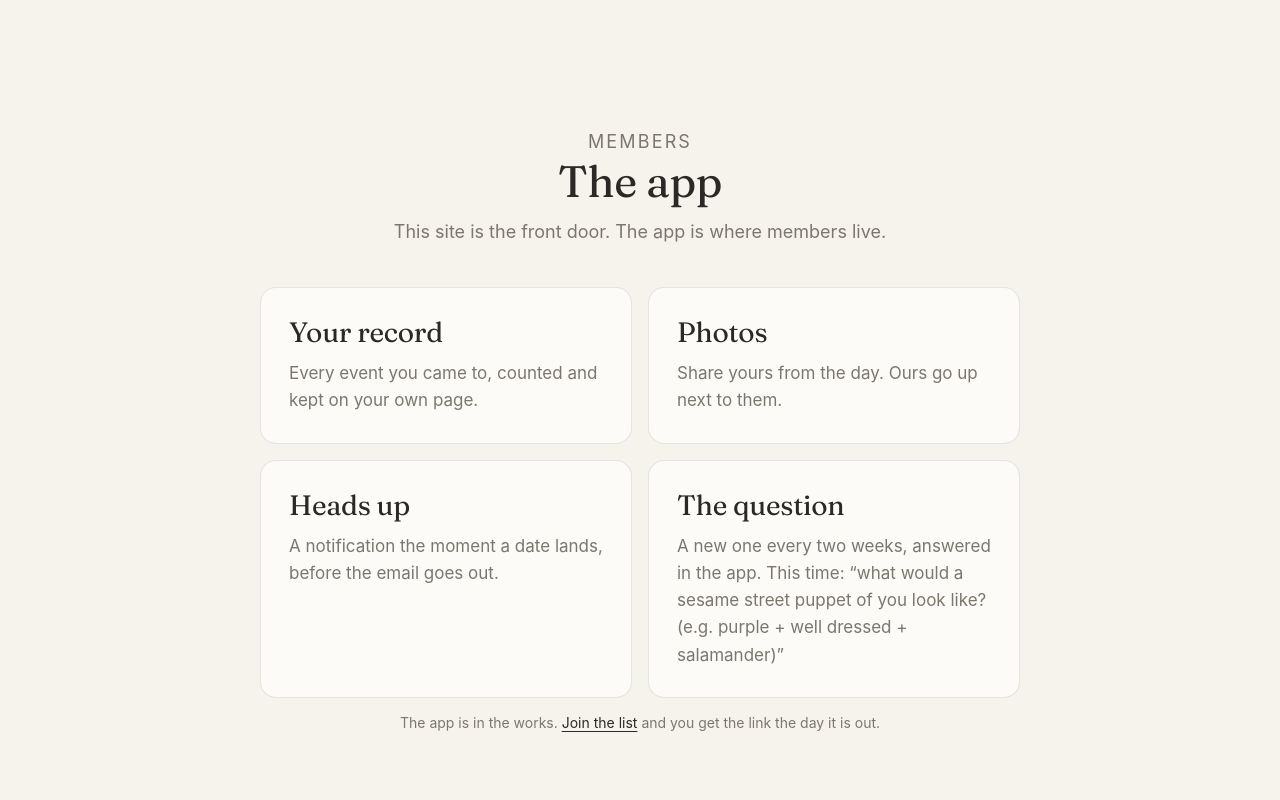
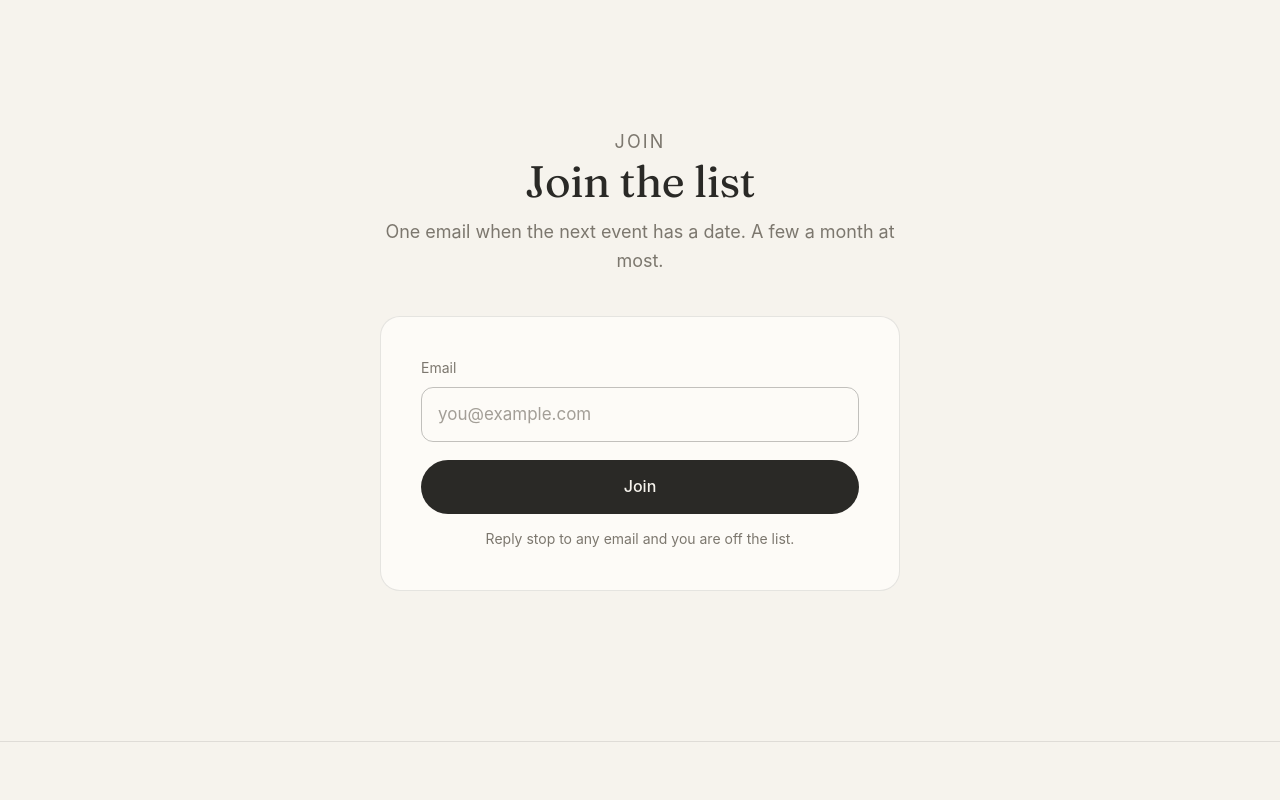
Before and after one commit to katsuma0/silly-spaces, a plain HTML site: page index.html in a window 1280 px wide. Shown: the part 1680-2480 px from the top of the page. Drawn offline with Linux system fonts and the light colour scheme.

Commit message:
feat: drop the app section from the site
Co-Authored-By: Claude Fable 5.1 <noreply@anthropic.com>
Claude-Session: https://claude.ai/code/session_01RjWxSU7kEhiQ1tFSsBasEg

```diff
--- a/index.html
+++ b/index.html
@@ -40,7 +40,6 @@
     <a class="brand" href="/" aria-label="Silly Spaces home"><img src="/assets/logo.svg" alt="" width="30" height="25" decoding="async"> Silly Spaces</a>
     <ul class="nav-links" id="nav-links">
       <li><a href="/#upcoming">Upcoming</a></li>
-      <li><a href="/#app">The app</a></li>
       <li><a href="/#join">Join</a></li>
       <li><a href="/#past">Past events</a></li>
       <li><a href="/#faq">FAQ</a></li>
@@ -116,38 +115,6 @@
     </div>
   </section>
 
-  <!-- The app -->
-  <section class="section" id="app">
-    <div class="wrap">
-      <div class="section-head reveal">
-        <p class="eyebrow">Members</p>
-        <h2>The app</h2>
-        <p>This site is the front door. The app is where members live.</p>
-      </div>
-      <div class="grid">
-        <article class="card reveal">
-          <h3>Your record</h3>
-          <p>Every event you came to, counted and kept on your own page.</p>
-        </article>
-        <article class="card reveal" data-delay="1">
-          <h3>Photos</h3>
-          <p>Share yours from the day. Ours go up next to them.</p>
-        </article>
-        <article class="card reveal" data-delay="2">
-          <h3>Heads up</h3>
-          <p>A notification the moment a date lands, before the email goes out.</p>
-        </article>
-        <article class="card reveal" data-delay="3">
-          <h3>The question</h3>
-          <!-- question:start -->
-          <p>A new one every two weeks, answered in the app. This time: <q>what would a sesame street puppet of you look like? (e.g. purple + well dressed + salamander)</q></p>
-          <!-- question:end -->
-        </article>
-      </div>
-      <p class="form-note reveal">The app is in the works. <a href="#join">Join the list</a> and you get the link the day it is out.</p>
-    </div>
-  </section>
-
   <!-- Join -->
   <section class="section" id="join">
     <div class="wrap">
@@ -164,7 +131,7 @@
           <input id="email" name="email" type="email" required autocomplete="email" autocapitalize="none" inputmode="email" enterkeyhint="done" placeholder="you@example.com">
         </div>
         <button class="btn btn-primary" type="submit" style="width:100%">Join</button>
-        <p class="form-note">The first email has the app link once it is out. Reply stop to any of them and you are off the list.</p>
+        <p class="form-note">Reply stop to any email and you are off the list.</p>
       </form>
     </div>
   </section>
@@ -274,7 +241,6 @@
       <span>&copy; 2026 Silly Spaces</span>
       <ul>
         <li><a href="/#upcoming">Upcoming</a></li>
-        <li><a href="/#app">The app</a></li>
         <li><a href="/#join">Join</a></li>
         <li><a href="/#past">Past events</a></li>
         <li><a href="/#faq">FAQ</a></li>
```
Also changed, not shown: 404.html (+0 -1 lines), about.html (+0 -2 lines), events/2026-06-27-train-aboard.html (+0 -2 lines), events/2026-07-09-humrpferftc.html (+0 -2 lines), events/2026-08-04-footy.html (+0 -2 lines), events/2026-08-29-finger-painting.html (+0 -2 lines), thanks.html (+0 -1 lines), 2 other files.
